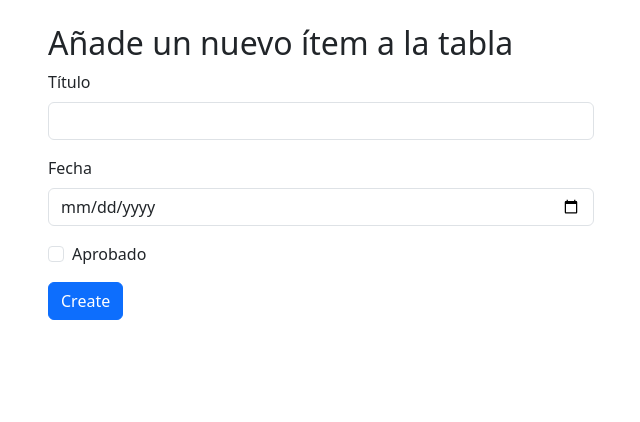
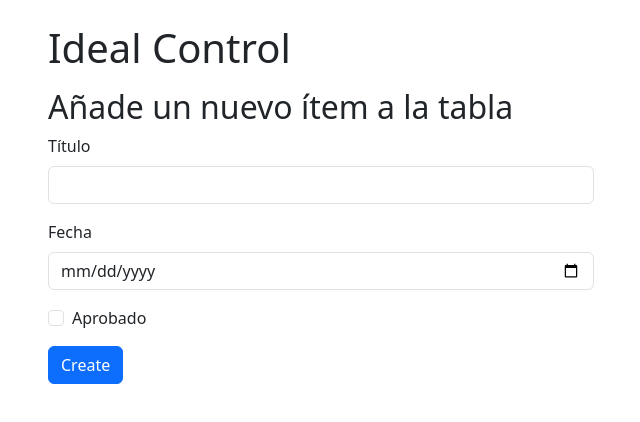
Before and after one commit to Joanclav/crud_project, a React (Create React App) app in the folder monorep/crud_front/: page / in a window 1280 px wide. Shown: the top 422 px of the page, without its empty margins (34-674 px from the left). Built offline with nearby package versions, Linux system fonts and the light colour scheme; no server answers.

Commit message:
Added Banner

```diff
--- a/monorep/crud_front/src/components/CrudCompoent.js
+++ b/monorep/crud_front/src/components/CrudCompoent.js
@@ -2,6 +2,7 @@ import React, { useState, useEffect } from 'react';
 import axios from 'axios';
 import Formulario from './form/form';
 import Table from './table/table';
+import Banner from './banner/banner';
 
 const CrudComponent = () => {
   const [data, setData] = useState([]);
@@ -51,6 +52,7 @@ const CrudComponent = () => {
 
   return (
     <div className="container mt-4">
+      <Banner />
       <div className="row">
         <div className="col-md-6">
           {showForm && (
--- /dev/null
+++ b/monorep/crud_front/src/components/banner/banner.js
@@ -0,0 +1,12 @@
+import React from 'react';
+
+const Banner = () => {
+  return (
+    <div className="banner-container">
+      <h1>Ideal Control</h1>
+      <p></p>
+    </div>
+  );
+};
+
+export default Banner;
```
